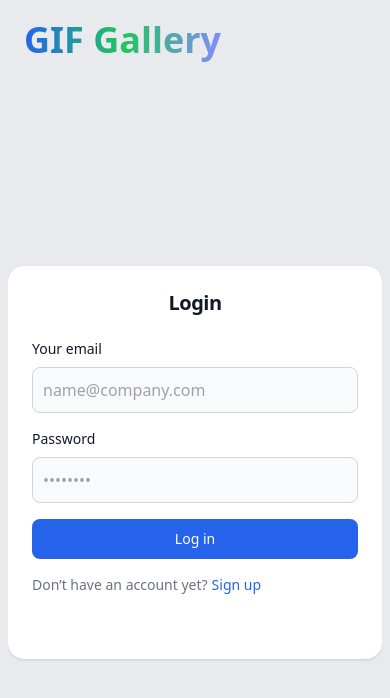
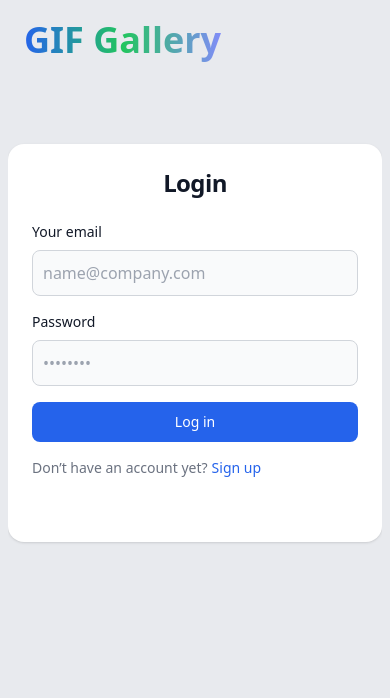
Before and after one commit to jaiminmalaviya/GIF-gallery-app, a Next.js app: page /auth/login in a window 390 px wide. Shown: the top 698 px of the page. Built offline with nearby package versions, Linux system fonts and the light colour scheme; no server answers.

Commit message:
margin change in login page

```diff
--- a/app/auth/login/page.jsx
+++ b/app/auth/login/page.jsx
@@ -34,9 +34,9 @@ const Login = () => {
    }
 
    return (
-      <div className="w-full m-auto bg-white rounded-2xl shadow md:mt-6 sm:max-w-md pb-10 md:pb-5">
+      <div className="w-full m-auto bg-white rounded-2xl shadow mt-16 md:mt-6 sm:max-w-md pb-10 md:pb-5">
          <div className="p-6 space-y-6 md:space-y-6 sm:p-8">
-            <h1 className="text-xl text-center font-bold leading-tight tracking-tight text-gray-900 md:text-3xl ">
+            <h1 className="text-2xl text-center font-bold leading-tight tracking-tight text-gray-900 md:text-3xl ">
                Login
             </h1>
             <form
--- a/app/auth/register/page.jsx
+++ b/app/auth/register/page.jsx
@@ -35,9 +35,9 @@ const Register = () => {
    }
 
    return (
-      <div className="w-full m-auto bg-white rounded-2xl shadow md:mt-0 sm:max-w-md xl:p-0 pb-10 md:pb-5">
+      <div className="w-full m-auto bg-white rounded-2xl shadow md:mt-0 sm:max-w-md pb-10 md:pb-4">
          <div className="p-6 space-y-4 md:space-y-6 sm:p-8">
-            <h1 className="text-xl text-center font-bold leading-tight tracking-tight text-gray-900 md:text-3xl ">
+            <h1 className="text-2xl text-center font-bold leading-tight tracking-tight text-gray-900 md:text-3xl ">
                Create Account
             </h1>
             <form
```
